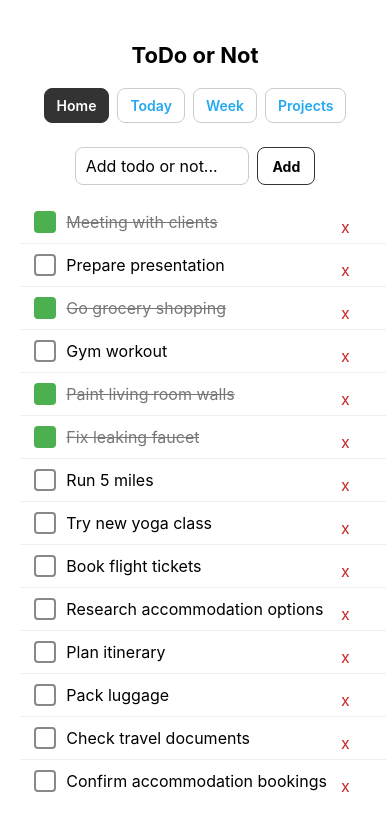
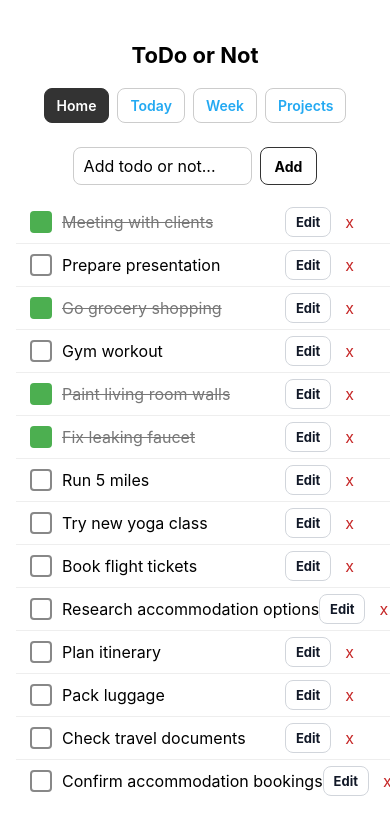
Before and after one commit to ExtF8/todoOrNot-rn, a React Native app: screen / in a window 390 px wide. Shown: the top 834 px of the page. Built offline with nearby package versions, Linux system fonts and the light colour scheme.

Commit message:
Add on Edit handlers

```diff
--- a/src/ui/components/TodoRow.tsx
+++ b/src/ui/components/TodoRow.tsx
@@ -6,16 +6,21 @@ export default function TodoRow({
     todo,
     onToggle,
     onDelete,
+    onEdit,
 }: {
     todo: Todo;
     onToggle: (id: number, projectName: string) => void;
     onDelete: (id: number, projectName: string) => void;
+    onEdit?: (todo: Todo) => void;
 }) {
+    const handleToggle = () => onToggle(todo.id, todo.project);
+    const handleDelete = () => onDelete(todo.id, todo.project);
+    const handleEdit = () => onEdit && onEdit(todo);
     return (
         <View style={styles.rowContainer}>
             <View style={styles.row}>
                 <Pressable
-                    onPress={() => onToggle(todo.id, todo.project)}
+                    onPress={handleToggle}
                     style={[styles.checkbox, todo.compleded && styles.on]}
                     accessibilityRole='checkbox'
                     accessibilityState={{ checked: todo.compleded }}
@@ -26,9 +31,20 @@ export default function TodoRow({
                     </Text>
                 </View>
             </View>
-            <Pressable onPress={() => onDelete(todo.id, todo.project)} style={styles.delete}>
-                <Text style={styles.deleteText}>x</Text>
-            </Pressable>
+            <View style={styles.editContainer}>
+                <Pressable
+                    onPress={handleEdit}
+                    style={styles.editButton}
+                    hitSlop={8}
+                    accessibilityRole='button'
+                    accessibilityLabel='Edit task'
+                >
+                    <Text style={styles.editText}>Edit</Text>
+                </Pressable>
+                <Pressable onPress={handleDelete} style={styles.delete}>
+                    <Text style={styles.deleteText}>x</Text>
+                </Pressable>
+            </View>
         </View>
     );
 }
@@ -65,10 +81,23 @@ const styles = StyleSheet.create({
         color: '#777',
         textDecorationLine: 'line-through',
     },
-    project: {
-        color: '#666',
-        fontSize: 12,
-        marginTop: 2,
+    editContainer: {
+        flexDirection: 'row',
+        alignItems: 'center',
+    },
+    editButton: {
+        paddingHorizontal: 10,
+        paddingVertical: 6,
+        borderRadius: 8,
+        borderWidth: 1,
+        borderColor: '#D1D5DB',
+        backgroundColor: '#fff',
+        justifyContent: 'center',
+    },
+    editText: {
+        fontSize: 13,
+        fontWeight: '700',
+        color: '#111827',
     },
     delete: {
         padding: 6,
--- a/src/ui/screens/HomeScreen.tsx
+++ b/src/ui/screens/HomeScreen.tsx
@@ -8,11 +8,13 @@ export default function HomeScreen({
     onAdd,
     onToggle,
     onDelete,
+    onEdit,
 }: {
     todos: Todo[];
     onAdd: (title: string) => void;
     onToggle: (id: number, projectName: string) => void;
     onDelete: (id: number, projectName: string) => void;
+    onEdit?: (todo: Todo) => void;
 }) {
     const [text, setText] = useState('');
 
@@ -43,7 +45,7 @@ export default function HomeScreen({
                 data={todos}
                 keyExtractor={todo => String(todo.id)}
                 renderItem={({ item }) => (
-                    <TodoRow todo={item} onToggle={onToggle} onDelete={onDelete} />
+                    <TodoRow todo={item} onToggle={onToggle} onDelete={onDelete} onEdit={onEdit} />
                 )}
                 ItemSeparatorComponent={() => <View style={styles.seperator} />}
                 contentContainerStyle={todos.length === 0 ? styles.center : undefined}
--- a/src/ui/screens/TodayScreen.tsx
+++ b/src/ui/screens/TodayScreen.tsx
@@ -7,10 +7,12 @@ export default function TodayScreen({
     todos,
     onToggle,
     onDelete,
+    onEdit,
 }: {
     todos: Todo[];
     onToggle: (id: number, projectName: string) => void;
     onDelete: (id: number, projectName: string) => void;
+    onEdit?: (todo: Todo) => void;
 }) {
     return (
         <View>
@@ -18,7 +20,7 @@ export default function TodayScreen({
                 data={todos}
                 keyExtractor={todo => String(todo.id)}
                 renderItem={({ item }) => (
-                    <TodoRow todo={item} onToggle={onToggle} onDelete={onDelete} />
+                    <TodoRow todo={item} onToggle={onToggle} onDelete={onDelete} onEdit={onEdit} />
                 )}
                 ItemSeparatorComponent={() => (
                     <View style={{ height: 1, backgroundColor: '#eee', marginLeft: 16 }} />
--- a/src/ui/screens/WeekScreen.tsx
+++ b/src/ui/screens/WeekScreen.tsx
@@ -7,10 +7,12 @@ export default function WeekScreen({
     todos,
     onToggle,
     onDelete,
+    onEdit,
 }: {
     todos: Todo[];
     onToggle: (id: number, projectName: string) => void;
     onDelete: (id: number, projectName: string) => void;
+    onEdit?: (todo: Todo) => void;
 }) {
     return (
         <View style={{ flex: 1 }}>
@@ -21,7 +23,7 @@ export default function WeekScreen({
                     <View style={{ height: 1, backgroundColor: '#eee', marginLeft: 16 }} />
                 )}
                 renderItem={({ item }) => (
-                    <TodoRow todo={item} onToggle={onToggle} onDelete={onDelete} />
+                    <TodoRow todo={item} onToggle={onToggle} onDelete={onDelete} onEdit={onEdit} />
                 )}
                 contentContainerStyle={
                     todos.length === 0
```
